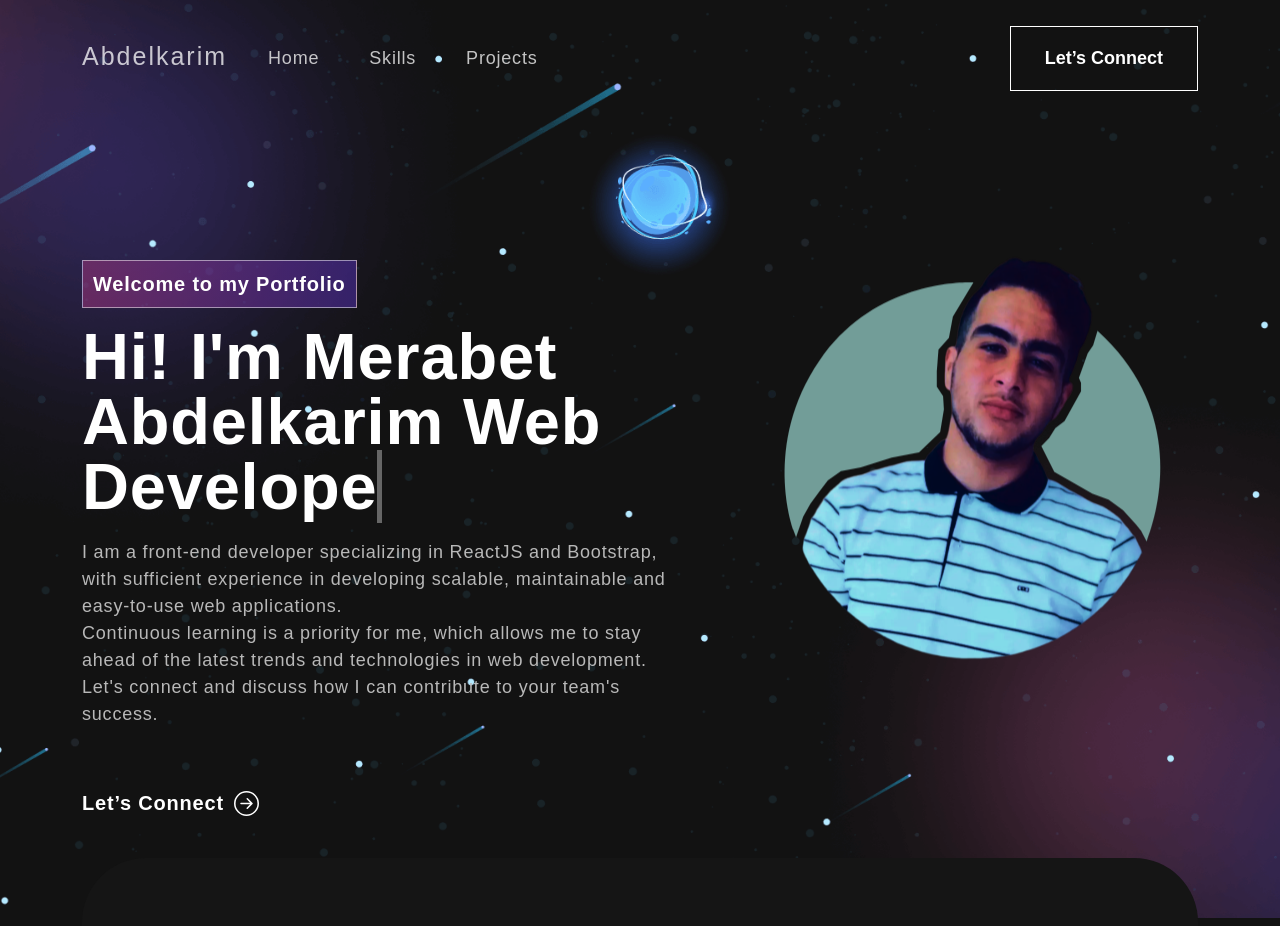
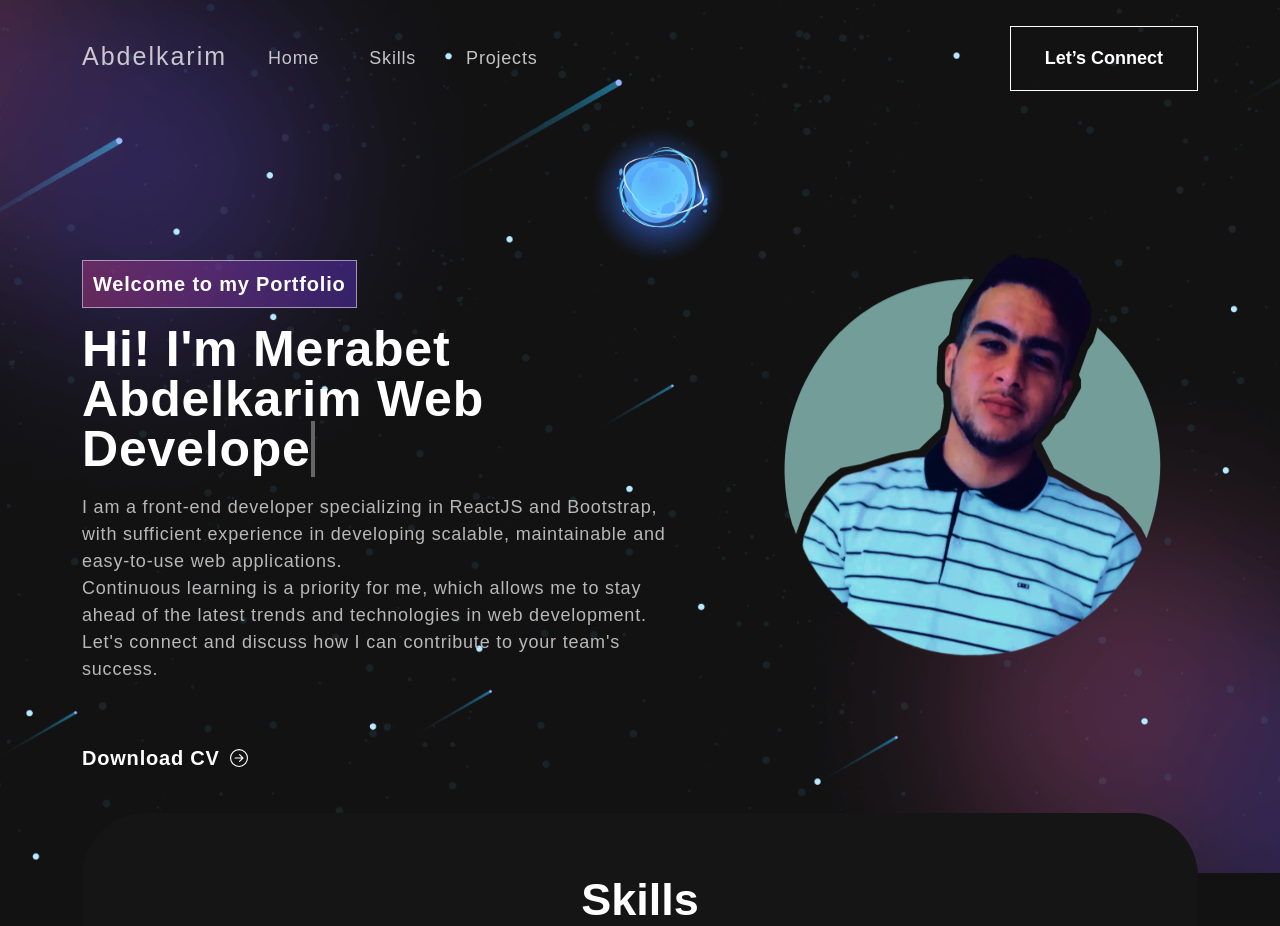
Before and after one commit to MerabetAbdelkarim/my-portfolio, a React (Vite) app: page / in a window 1280 px wide. Shown: the top 926 px of the page. Built offline with nearby package versions, Linux system fonts and the light colour scheme.

Commit message:
last update

```diff
--- a/src/App.css
+++ b/src/App.css
@@ -9,7 +9,6 @@ html {
   scroll-behavior: smooth;
   scroll-padding-top: 75px;
 }
-
 body {
   font-family: 'Poppins', sans-serif;
   font-weight: 400;
@@ -171,7 +170,7 @@ nav.navbar .navbar-toggler[aria-expanded="true"] .navbar-toggler-icon {
   display: inline-block;
 }
 .banner h1 {
-  font-size: 65px;
+  font-size: 50px;
   font-weight: 700;
   letter-spacing: 0.8px;
   line-height: 1;
@@ -476,9 +475,12 @@ nav.navbar .navbar-toggler[aria-expanded="true"] .navbar-toggler-icon {
   background-size: cover;
   background-repeat: no-repeat;
 }
-.footer img {
-  width: 26%;
-}
+@media  (max-width: 575px) {
+  .footer .logo {
+    color: #B8B8B8;
+    text-align: center;
+  }
+  }
 .footer .social-icon a{
   background-color: transparent;
   font-size: 30px;
--- a/src/components/Banner.jsx
+++ b/src/components/Banner.jsx
@@ -2,6 +2,7 @@ import { useEffect, useState } from "react";
 import { Col, Container, Row } from "react-bootstrap"
 import { BsArrowRightCircle } from "react-icons/bs";
 import imageHead from "../assets/img/header-img.svg"
+import CV from "../assets/pdf/Merabet-Abdelkarim-Resume.pdf"
 
 
 function Banner() {
@@ -61,7 +62,9 @@ function Banner() {
                                 <br />
                                 Let's connect and discuss how I can contribute to your team's success.
                             </p>
-                            <button onClick={() => console.log('connect')}>Let’s Connect <BsArrowRightCircle size={25} /></button>
+                            <form method="get" action={CV} >
+                                <button type="submit">Download CV<BsArrowRightCircle size={18} /></button>
+                            </form>
                         </div>
 
                     </Col>
--- a/src/components/Footer.jsx
+++ b/src/components/Footer.jsx
@@ -1,5 +1,4 @@
 import { Container, Row, Col } from "react-bootstrap";
-import logo from "../assets/img/logo.svg";
 import { FaLinkedinIn, FaFacebook, FaYoutube } from "react-icons/fa";
 
 export const Footer = () => {
@@ -9,7 +8,9 @@ export const Footer = () => {
                 <Row className="align-items-center">
 
                     <Col size={12} sm={6}>
-                        <img src={logo} alt="Logo" />
+                        <h3 className="logo">
+                            Merabet Abdelkarim
+                        </h3>
                     </Col>
                     <Col size={12} sm={6} className="text-center text-sm-end">
                         <div className="social-icon">
--- a/src/components/ProjectCard.jsx
+++ b/src/components/ProjectCard.jsx
@@ -1,6 +1,6 @@
-import { Col } from "react-bootstrap";
+import { Button, Col } from "react-bootstrap";
 
-export const ProjectCard = ({ title, description, imgUrl }) => {
+export const ProjectCard = ({ title, description, imgUrl , projectUrl }) => {
     return (
         <Col size={12} sm={6} md={4}>
             <div className="proj-imgbx">
@@ -8,7 +8,10 @@ export const ProjectCard = ({ title, description, imgUrl }) => {
                 <div className="proj-txtx">
                     <h4>{title}</h4>
                     <span>{description}</span>
+                    <br />
+                    <a href={projectUrl}><Button className="mt-2" >Demo</Button></a>
                 </div>
+
             </div>
         </Col>
     )
--- a/src/components/ProjectsArr.jsx
+++ b/src/components/ProjectsArr.jsx
@@ -1,12 +1,13 @@
-import projImg1 from "../assets/img/project-img1.png";
+import projImg1 from "../assets/img/Projects/project-1.png";
 import projImg2 from "../assets/img/project-img2.png";
 import projImg3 from "../assets/img/project-img3.png";
 
 export const projectsArr = [
     {
-        title: "Business Startup",
+        title: "landing page doctor",
         description: "Design & Development",
         imgUrl: projImg1,
+        projectUrl:"https://merabetabdelkarim.github.io/Landing-Page-Doctor/"
     },
     {
         title: "Business Startup",
```
Also changed, not shown: src/assets/img/Projects/project-1.png (added), 1 other file (tests, documents, lock files or other folders).
